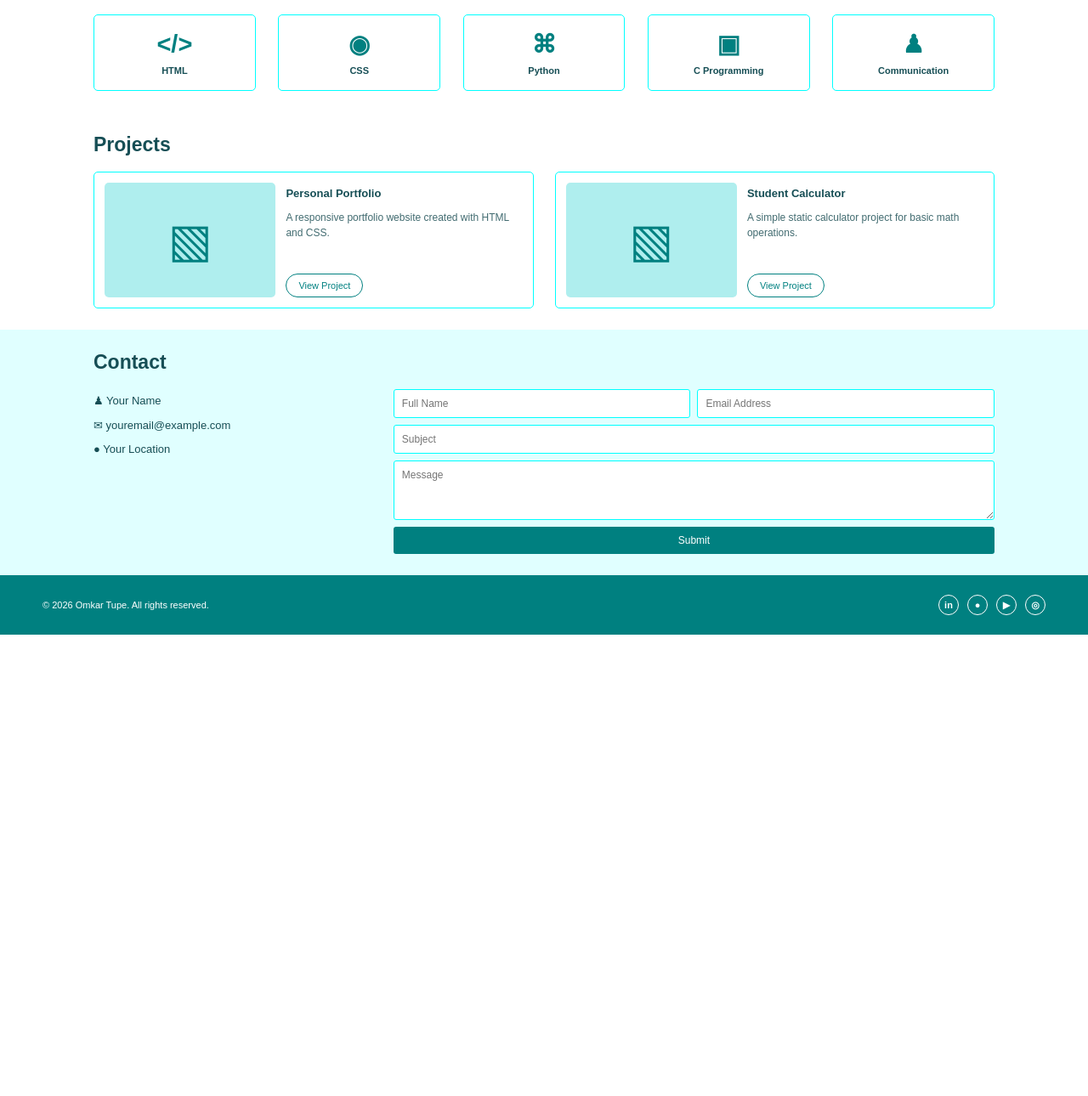
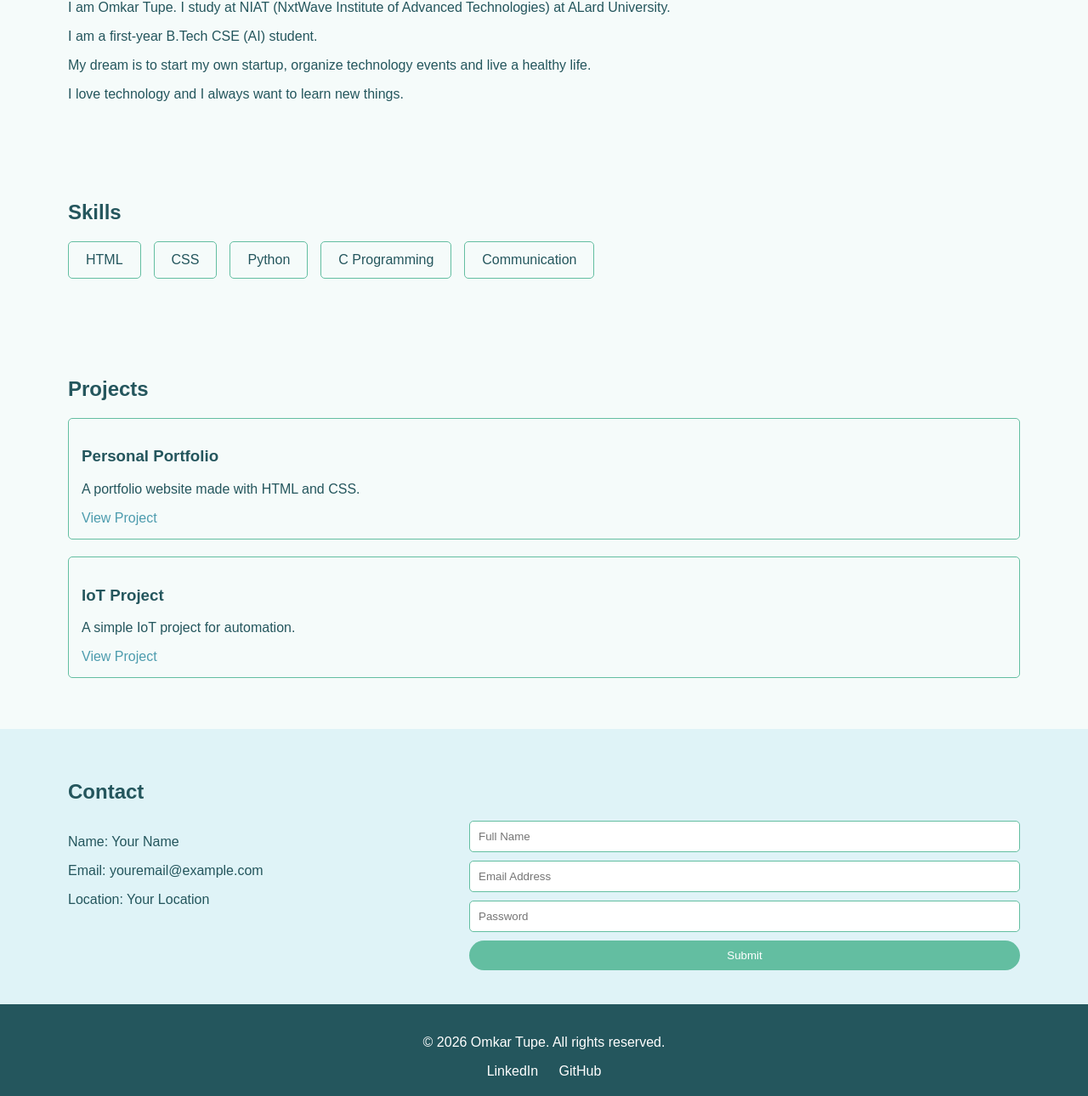
Before and after one commit to omkar-tupe483/Omkar-Tupe-Portfolio-, a plain HTML site: page index.html in a window 1280 px wide. Shown: the part 688-1978 px from the top of the page at 85% size. Before the commit the page ends 1435 px from the top, so only its background shows below. Drawn offline with Linux system fonts and the light colour scheme.

Commit message:
second change

```diff
--- a/index.css
+++ b/index.css
@@ -1,124 +1,149 @@
-* { box-sizing: border-box; }
-body { margin: 0; font-family: Arial, sans-serif; color: #164e55; background: white; }
-a { color: inherit; text-decoration: none; }
-.nav a:hover, .button:hover, .project a:hover { color: white; background: teal; }
-
-.header { height: 70px; display: flex; align-items: center; justify-content: space-between; padding: 0 50px; background: lightcyan; }
-.header b { font-size: 18px; }
-.nav { display: flex; gap: 28px; }
-.nav a { padding: 24px 0 18px; font-size: 13px; font-weight: bold; }
-.nav .active { color: teal; border-bottom: 3px solid aqua; }
-
-.section { padding: 25px 110px; }
-.section h2 { margin: 0 0 18px; font-size: 23px; }
-.hero { min-height: 280px; display: flex; align-items: center; justify-content: space-between; background: lightcyan; }
-.hero h1, .hero h2 { margin: 0; font-size: 30px; }
-.hero h2 { color: teal; margin-bottom: 10px; }
-.hero p { margin: 0 0 14px; color: #416b70; }
-.button { display: inline-block; padding: 9px 25px; border-radius: 20px; background: teal; color: white; font-size: 13px; font-weight: bold; }
-
-.profile {
-  width: 180px;
-  height: 180px;
-  border-radius: 50%;
-  overflow: hidden;
-  background: paleturquoise;
-}
-.profile img {
-  width: 100%;
-  height: 100%;
-  display: block;
-  object-fit: cover;
-  object-position: center;
+* {
+  box-sizing: border-box;
 }
 
-.about { display: flex; align-items: center; gap: 40px; }
-.about div { width: 50%; }
-.lines { display: flex; flex-direction: column; gap: 9px; }
-.lines i { width: 100%; height: 8px; border-radius: 5px; background: paleturquoise; }
-.lines i:last-child { width: 78%; }
-.image {
-  height: 105px; display: flex; align-items: center; justify-content: center;
-  border-radius: 5px; background: paleturquoise; color: teal; font-size: 55px;
+body {
+  margin: 0;
+  font-family: Arial, sans-serif;
+  color: #24565d;
+  background-color: #f5fbfa;
 }
 
-.skills { display: flex; justify-content: space-between; gap: 15px; }
-.skills div {
-  width: 18%; height: 90px; display: flex; flex-direction: column;
-  align-items: center; justify-content: center;
-  border: 1px solid aqua; border-radius: 5px;
+a {
+  color: #24565d;
+  text-decoration: none;
 }
-.skill-icon { color: teal; font-size: 29px; font-weight: bold; }
-.skills b { margin-top: 8px; font-size: 11px; }
 
-.projects { display: flex; gap: 25px; }
-.project-card {
-  width: 50%;
-  min-height: 160px;
+ul {
+  list-style: none;
+  padding: 0;
+}
+
+section {
+  padding: 40px 80px;
+}
+
+.navbar {
   display: flex;
-  gap: 12px;
-  padding: 12px;
-  border: 1px solid aqua;
+  justify-content: space-between;
+  align-items: center;
+  padding: 10px 50px;
+  background-color: #dff3f7;
+}
+
+.navbar ul {
+  display: flex;
+  gap: 20px;
+}
+
+.navbar a:hover {
+  color: #4d9cae;
+}
+
+#home {
+  display: flex;
+  flex-direction: column;
+  align-items: center;
+  justify-content: center;
+  text-align: center;
+  background-color: #dff4ea;
+}
+
+#home img {
+  border-radius: 50%;
+  margin-top: 20px;
+}
+
+#skills ul {
+  display: flex;
+  flex-wrap: wrap;
+  gap: 15px;
+}
+
+#skills li {
+  border: 1px solid #63bea1;
+  padding: 12px 20px;
   border-radius: 5px;
 }
-.project-card .image {
-  width: 42%;
-  height: 135px;
+
+.project {
+  border: 1px solid #63bea1;
+  border-radius: 5px;
+  padding: 15px;
+  margin-bottom: 20px;
 }
-.project { width: 58%; display: flex; flex-direction: column; }
-.project h3 { margin: 5px 0 12px; font-size: 13px; }
-.project p { margin: 0; color: #416b70; font-size: 12px; line-height: 1.5; }
-.project a { width: fit-content; margin-top: auto; padding: 7px 14px; border: 1px solid teal; border-radius: 15px; color: teal; font-size: 11px; }
 
-.contact { background: lightcyan; }
-.contact-box { display: flex; gap: 20px; }
-.contact-info { width: 32%; line-height: 2.2; font-size: 13px; }
-form { width: 68%; display: flex; flex-direction: column; gap: 8px; }
-.form-row { display: flex; gap: 8px; }
-input, textarea, button {
-  width: 100%; border: 1px solid aqua; border-radius: 3px;
-  padding: 9px; font: 12px Arial, sans-serif;
+.project a {
+  color: #4d9cae;
 }
-textarea { height: 70px; }
-button { border: 0; background: teal; color: white; }
-button:hover { background: #006666; }
+
+.project a:hover {
+  text-decoration: underline;
+}
+
+#contact {
+  background-color: #dff3f7;
+}
+
+.contact-box {
+  display: flex;
+  gap: 40px;
+}
+
+.contact-info {
+  width: 40%;
+}
+
+.contact-form {
+  width: 60%;
+  display: flex;
+  flex-direction: column;
+  gap: 10px;
+}
+
+.contact-form input {
+  padding: 10px;
+  border: 1px solid #63bea1;
+  border-radius: 5px;
+}
+
+button {
+  background-color: #63bea1;
+  color: white;
+  border: none;
+  padding: 10px 25px;
+  border-radius: 20px;
+  cursor: pointer;
+}
+
+button:hover {
+  background-color: #24565d;
+}
 
 .footer {
-  height: 70px;
-  display: flex;
-  align-items: center;
-  justify-content: space-between;
-  padding: 0 50px;
-  background: teal;
+  background-color: #24565d;
   color: white;
-  font-size: 11px;
+  text-align: center;
+  padding: 20px;
 }
-.footer div {
-  display: flex;
-  gap: 10px;
+
+.footer a {
+  color: white;
+  margin: 0 10px;
 }
-.footer div a {
-  width: 24px;
-  height: 24px;
-  display: flex;
-  align-items: center;
-  justify-content: center;
-  border: 1px solid white;
-  border-radius: 50%;
-  font-weight: bold;
+
+@media (max-width: 700px) {
+  .navbar {
+    flex-direction: column;
+  }
+
+  .navbar ul {
+    flex-wrap: wrap;
+    justify-content: center;
+    padding: 0;
+  }
+
+  section {
+    padding: 30px 20px;
+  }
 }
-@media (max-width: 700px) {
-  .header { height: auto; padding: 15px 5%; flex-direction: column; gap: 10px; }
-  .nav { flex-wrap: wrap; justify-content: center; gap: 12px; }
-  .nav a { padding: 8px 4px; }
-  .section { padding: 25px 5%; }
-  .hero { flex-direction: column; gap: 25px; text-align: center; }
-  .about, .contact-box { flex-direction: column; }
-  .about div, .contact-info, form { width: 100%; }
-  .skills { flex-wrap: wrap; }
-  .skills div { width: 30%; margin-bottom: 10px; }
-  .projects { flex-direction: column; }
-  .project-card { width: 100%; }
-  .form-row { flex-direction: column; }
-  .footer { height: auto; padding: 15px 5%; gap: 10px; }
-}
--- a/index.html
+++ b/index.html
@@ -7,81 +7,87 @@
   <link rel="stylesheet" href="index.css">
 </head>
 <body>
-  <div class="header">
-    <b>Omkar Tupe</b>
-    <div class="nav">
-      <a class="active" href="#home">Home</a>
-      <a href="#about">About</a>
-      <a href="#skills">Skills</a>
-      <a href="#projects">Projects</a>
-      <a href="#contact">Contact</a>
+
+  <div class="navbar">
+    <h3>Omkar Tupe</h3>
+    <ul>
+      <li><a href="#home">Home</a></li>
+      <li><a href="#about">About</a></li>
+      <li><a href="#skills">Skills</a></li>
+      <li><a href="#projects">Projects</a></li>
+      <li><a href="#contact">Contact</a></li>
+    </ul>
   </div>
-  </div>
-  <div>
-    <div id="home" class="section hero">
-      <div>
+
+   <section id="home">
     <h1>Welcome to My Portfolio</h1>
     <h2>Omkar Tupe</h2>
     <p>I am a first-year engineering student learning to build simple and responsive websites.</p>
-        <a class="button" href="#contact">Contact Me</a>
+    <a href="#contact"><button>Contact Me</button></a>
+    <img src="https://res.cloudinary.com/z4sifgyl/image/upload/v1795508007/WhatsApp_Image_2026-11-24_at_1.40.01_PM.jpg" alt="Photo of Omkar Tupe" width="180" height="180">
+  </section>
+
+  <section id="about">
+    <h2>About Me</h2>
+    <p>I am Omkar Tupe. I study at NIAT (NxtWave Institute of Advanced Technologies) at ALard University.</p>
+    <p>I am a first-year B.Tech CSE (AI) student.</p>
+    <p>My dream is to start my own startup, organize technology events and live a healthy life.</p>
+    <p>I love technology and I always want to learn new things.</p>
+  </section>
+
+  <section id="skills">
+    <h2>Skills</h2>
+    <ul>
+      <li>HTML</li>
+      <li>CSS</li>
+      <li>Python</li>
+      <li>C Programming</li>
+      <li>Communication</li>
+    </ul>
+  </section>
+
+  <section id="projects">
+    <h2>Projects</h2>
+
+    <div class="project">
+      <h3>Personal Portfolio</h3>
+      <p>A portfolio website made with HTML and CSS.</p>
+      <a href="#">View Project</a>
     </div>
-      <div class="profile">
-        <img src="https://res.cloudinary.com/z4sifgyl/image/upload/v1795508007/WhatsApp_Image_2026-11-24_at_1.40.01_PM.jpg" alt="Photo of Omkar Tupe">
+
+    <div class="project">
+      <h3>IoT Project</h3>
+      <p>A simple IoT project for automation.</p>
+      <a href="#">View Project</a>
     </div>
+  </section>
+
+   <section id="contact">
+    <h2>Contact</h2>
+
+    <div class="contact-box">
+
+      <div class="contact-info">
+        <p>Name: Your Name</p>
+        <p>Email: youremail@example.com</p>
+        <p>Location: Your Location</p>
       </div>
-    <div id="about" class="section about">
-      <div>
-        <h2>About Me</h2>
-        <p>Myself Omkar Tupe. I am currently studying at NIAT (NXT Wave Institute of Advanced Technologies) at Alard University.</p>
-        <p>I am a first-year B.Tech CSE (AI) student.</p>
-        <p>My dream is to start my own startup, organize technology events, and maintain a healthy life.</p>
-        <p>I am passionate about technology and always eager to learn new things.</p>
+
+      <div class="contact-form">
+        <input type="text" placeholder="Full Name">
+        <input type="text" placeholder="Email Address">
+        <input type="password" placeholder="Password">
+        <button>Submit</button>
       </div>
-      <div class="image">▧</div>
+
     </div>
-    <div id="skills" class="section">
-      <h2>Skills</h2>
-      <div class="skills">
-        <div><span class="skill-icon">&lt;/&gt;</span><b>HTML</b></div>
-        <div><span class="skill-icon">◉</span><b>CSS</b></div>
-        <div><span class="skill-icon">⌘</span><b>Python</b></div>
-        <div><span class="skill-icon">▣</span><b>C Programming</b></div>
-        <div><span class="skill-icon">♟</span><b>Communication</b></div>
+  </section>
+
+  <div class="footer">
+    <p>&copy; 2026 Omkar Tupe. All rights reserved.</p>
+    <a href="#">LinkedIn</a>
+    <a href="#">GitHub</a>
   </div>
-    </div>
-    <div id="projects" class="section">
-      <h2>Projects</h2>
-      <div class="projects">
-        <div class="project-card"><div class="image">▧</div><div class="project">
-          <h3>Personal Portfolio</h3>
-          <p>A responsive portfolio website created with HTML and CSS.</p>
-          <a href="#">View Project</a>
-        </div></div>
-        <div class="project-card"><div class="image">▧</div><div class="project">
-          <h3>Student Calculator</h3>
-          <p>A simple static calculator project for basic math operations.</p>
-          <a href="#">View Project</a>
-        </div></div>
-      </div>
-    </div>
-    <div id="contact" class="section contact">
-      <h2>Contact</h2>
-      <div class="contact-box">
-        <div class="contact-info">♟ Your Name<br>✉ youremail@example.com<br>● Your Location</div>
-        <form>
-          <div class="form-row">
-            <input name="name" placeholder="Full Name" required>
-            <input name="email" type="email" placeholder="Email Address" required>
-          </div>
-          <input name="subject" placeholder="Subject" required>
-          <textarea name="message" placeholder="Message" required></textarea>
-          <button>Submit</button>
-        </form>
-      </div>
-    </div>
-  </div>
-  <div class="footer"><p>&copy; 2026 Omkar Tupe. All rights reserved.</p>
-    <div><a href="#">in</a><a href="#">●</a><a href="#">▶</a><a href="#">◎</a></div>
-  </div>
+
 </body>
 </html>
```
Lines whose indentation alone changed are shown as unchanged.
